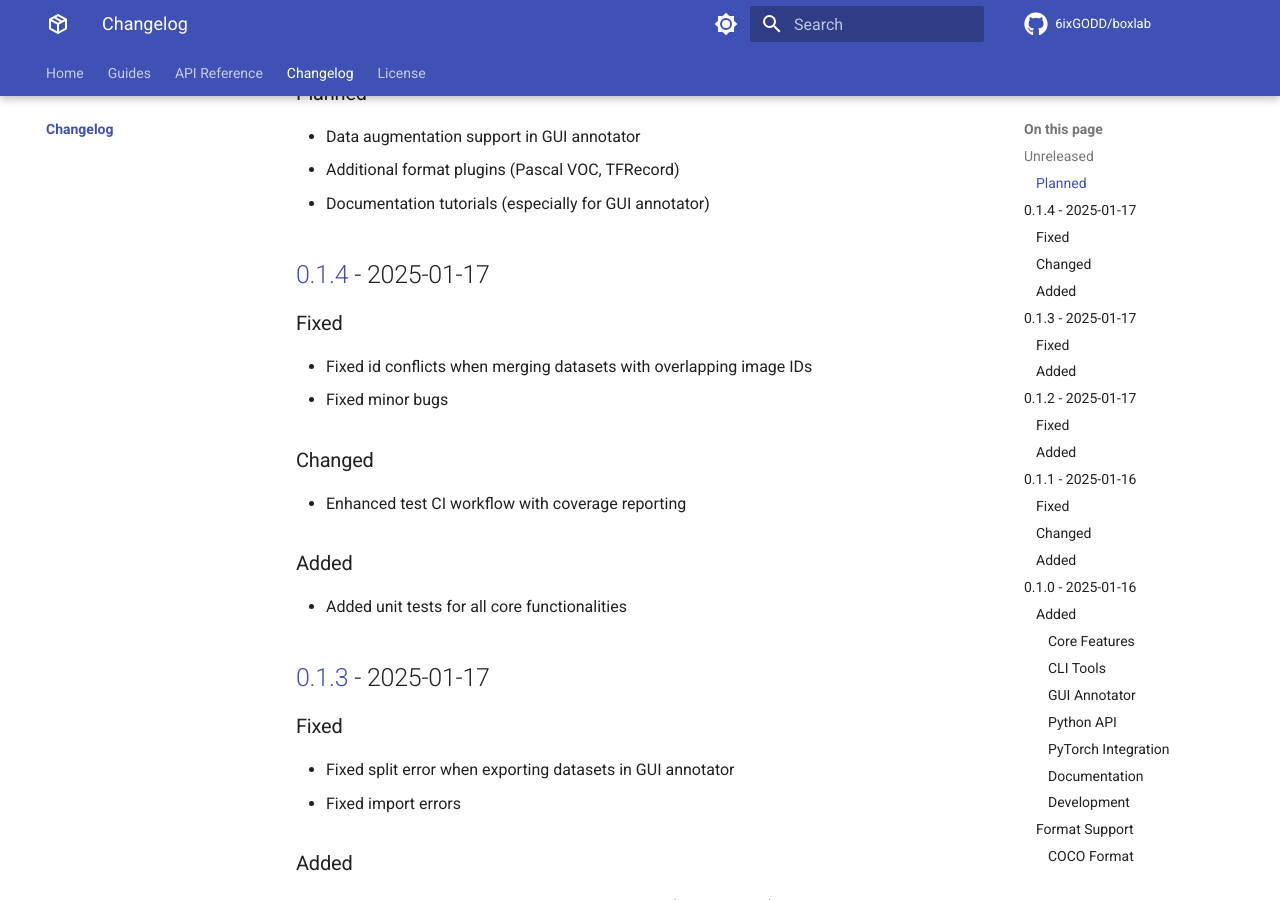
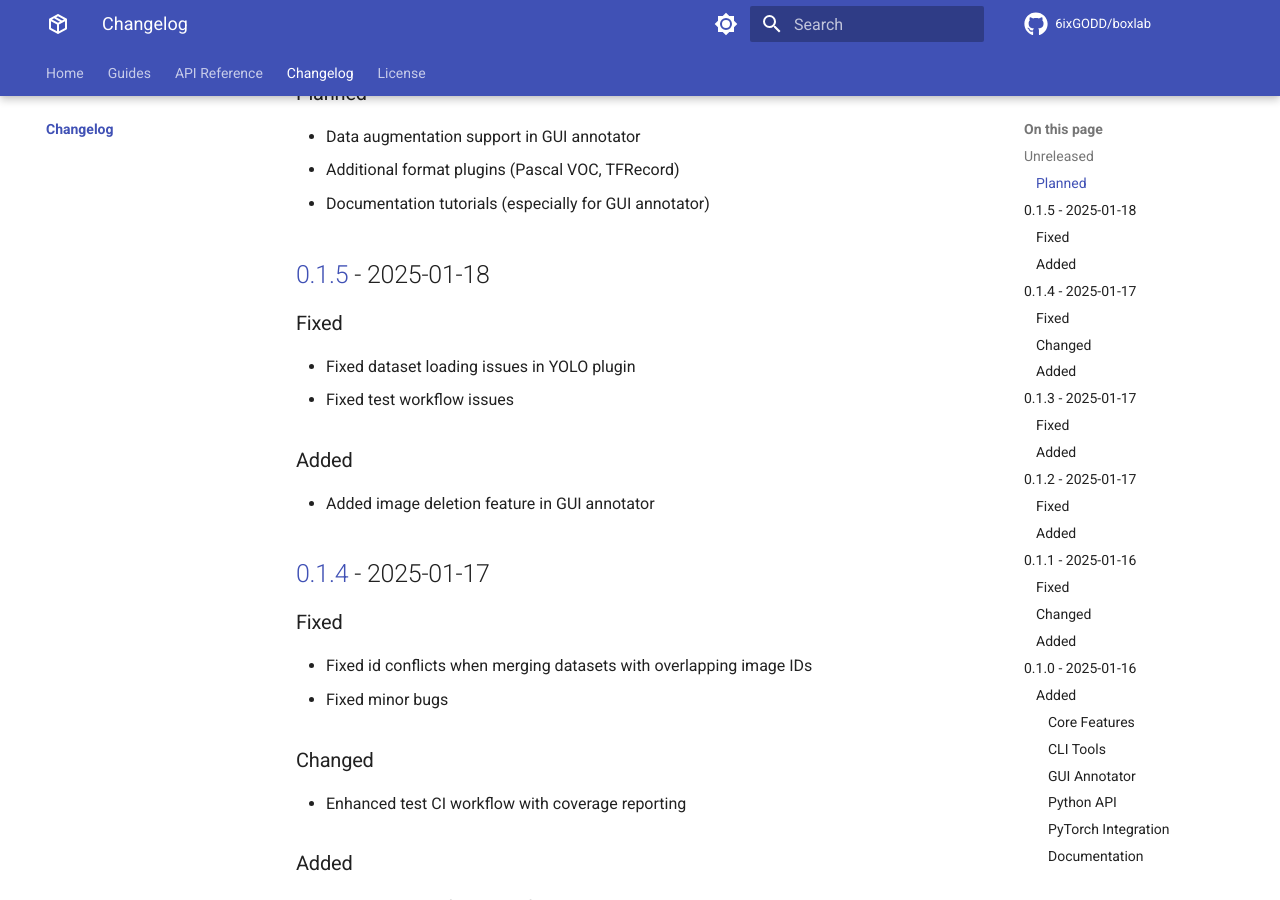
Before and after one commit to 6ixGODD/boxlab, an MkDocs documentation site: the page built from docs/changelog.md, in a window 1280 px wide and 900 px high, scrolled down 308 px. Built offline with MkDocs 1.6.1 and Material for MkDocs 9.7.7, drawn with Linux system fonts in a browser that asks for light colours; comment, search, counter and statistics services are not loaded; the version menu is left out.

Commit message:
chore: bump version to 0.1.5

```diff
--- a/boxlab/__init__.py
+++ b/boxlab/__init__.py
@@ -23,4 +23,4 @@
 
 from __future__ import annotations
 
-__version__ = "0.1.4"
+__version__ = "0.1.5"
--- a/docs/changelog.md
+++ b/docs/changelog.md
@@ -11,6 +11,16 @@ and this project adheres to [Semantic Versioning](https://semver.org/spec/v2.0.0
 - Data augmentation support in GUI annotator
 - Additional format plugins (Pascal VOC, TFRecord)
 - Documentation tutorials (especially for GUI annotator)
+
+## [0.1.5] - 2025-01-18
+
+### Fixed
+- Fixed dataset loading issues in YOLO plugin
+- Fixed test workflow issues
+
+### Added
+- Added image deletion feature in GUI annotator
+
 
 ## [0.1.4] - 2025-01-17
 
@@ -222,7 +232,8 @@ Security vulnerability fixes.
 
 **Note**: Dates are in ISO 8601 format (YYYY-MM-DD). All notable changes for each version are documented above.
 
-[Unreleased]: https://github.com/6ixGODD/boxlab/compare/v0.1.4...HEAD
+[Unreleased]: https://github.com/6ixGODD/boxlab/compare/v0.1.5...HEAD
+[0.1.5]: https://github.com/6ixGODD/boxlab/compare/v0.1.5
 [0.1.4]: https://github.com/6ixGODD/boxlab/compare/v0.1.4
 [0.1.3]: https://github.com/6ixGODD/boxlab/compare/v0.1.3
 [0.1.2]: https://github.com/6ixGODD/boxlab/compare/v0.1.2
--- a/pyproject.toml
+++ b/pyproject.toml
@@ -4,7 +4,7 @@ requires = [ "poetry-core>=2,<3" ]
 
 [project]
 name = "boxlab"
-version = "0.1.4"
+version = "0.1.5"
 description = "A comprehensive Python toolkit for managing, converting, and annotating object detection datasets with support for COCO and YOLO formats."
 readme = "README.md"
 authors = [
```
Also changed, not shown: CHANGELOG.md (+12 -1 lines), 2 other files.
